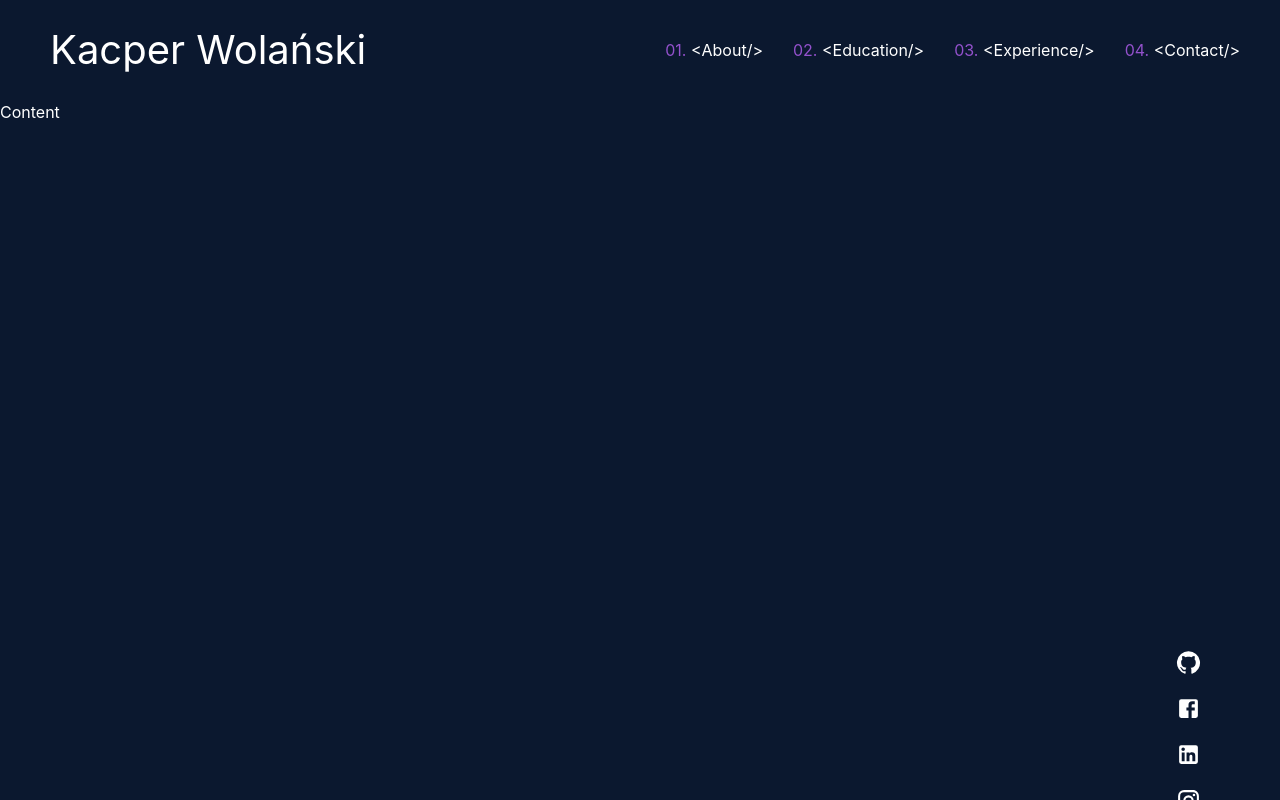
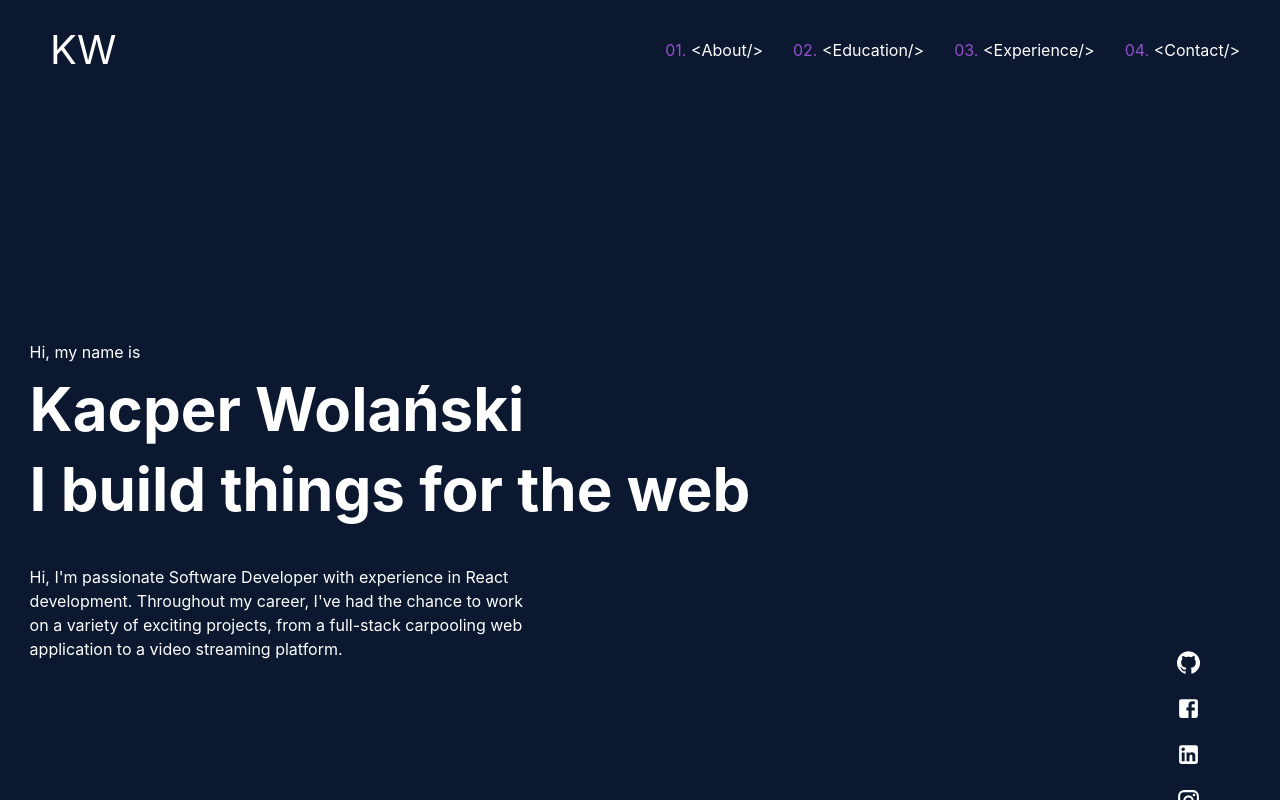
Before and after one commit to kacperwolanski/myPortfolio, a React (Create React App) app in the folder portfolio/: page / in a window 1280 px wide. Built offline with nearby package versions, Linux system fonts and the light colour scheme.

Commit message:
add main header introduction section

```diff
--- a/portfolio/src/App.tsx
+++ b/portfolio/src/App.tsx
@@ -3,7 +3,7 @@ import TopMenu from "./components/topMenu/TopMenu";
 import styled from "styled-components";
 import { CssBaseline, ThemeProvider } from "@mui/material";
 import theme from "./theme/theme";
-import SocialMedias from "./components/socialMedias/SocialMedias";
+
 import Content from "./components/content/Content";
 
 const MainContainer = styled.div`
@@ -20,7 +20,6 @@ const App: React.FC = () => {
         <CssBaseline />
         <TopMenu />
         <Content />
-        {/* <SocialMedias /> */}
       </ThemeProvider>
     </MainContainer>
   );
--- a/portfolio/src/components/content/Content.tsx
+++ b/portfolio/src/components/content/Content.tsx
@@ -1,11 +1,14 @@
 import React from "react";
 import { ContentWrapper } from "./content.styles";
 import SocialMedias from "../socialMedias/SocialMedias";
+import About from "./about/About";
+import Introduction from "./introduction/Introduction";
 
 const Content = () => {
   return (
     <ContentWrapper>
-      Content
+      <Introduction />
+      <About />
       <SocialMedias />
     </ContentWrapper>
   );
--- /dev/null
+++ b/portfolio/src/components/content/about/About.tsx
@@ -0,0 +1,7 @@
+import React from "react";
+
+const About = () => {
+  return <div>about</div>;
+};
+
+export default About;
--- /dev/null
+++ b/portfolio/src/components/content/about/about.styles.ts
@@ -0,0 +1 @@
+import styled from "styled-components";
--- a/portfolio/src/components/content/content.styles.ts
+++ b/portfolio/src/components/content/content.styles.ts
@@ -2,8 +2,12 @@ import styled from "styled-components";
 
 export const ContentWrapper = styled.div`
   overflow: auto;
-  height: calc(200vh - 100px);
+  height: calc(100vh - 100px);
   color: white;
   position: relative;
-  top: 100px;
+
+  display: flex;
+  flex-direction: column;
+
+  align-items: center;
 `;
--- /dev/null
+++ b/portfolio/src/components/content/introduction/Introduction.tsx
@@ -0,0 +1,26 @@
+import React from "react";
+import {
+  Description,
+  IntroductionContainer,
+  MyNameIs,
+  NameContainer,
+  SubTitle,
+} from "./introduction.styles";
+
+const Introduction = () => {
+  return (
+    <IntroductionContainer>
+      <MyNameIs>Hi, my name is</MyNameIs>
+      <NameContainer>Kacper Wolański</NameContainer>
+      <SubTitle>I build things for the web</SubTitle>
+      <Description>
+        Hi, I'm passionate Software Developer with experience in React
+        development. Throughout my career, I've had the chance to work on a
+        variety of exciting projects, from a full-stack carpooling web
+        application to a video streaming platform.
+      </Description>
+    </IntroductionContainer>
+  );
+};
+
+export default Introduction;
--- /dev/null
+++ b/portfolio/src/components/content/introduction/introduction.styles.ts
@@ -0,0 +1,30 @@
+import styled from "styled-components";
+
+export const IntroductionContainer = styled.div`
+  margin-top: 300px;
+  margin-right: 500px;
+`;
+
+export const MyNameIs = styled.span`
+  color: white;
+  position: relative;
+  top: 40px;
+`;
+
+export const NameContainer = styled.h1`
+  color: white;
+  font-size: 60px;
+`;
+
+export const SubTitle = styled.h1`
+  color: white;
+  font-size: 60px;
+  position: relative;
+  top: -50px;
+`;
+
+export const Description = styled.p`
+  max-width: 500px;
+  position: relative;
+  top: -60px;
+`;
--- a/portfolio/src/components/socialMedias/socialMedias.styles.ts
+++ b/portfolio/src/components/socialMedias/socialMedias.styles.ts
@@ -9,4 +9,5 @@ export const SocialMediasContainer = styled.div`
   align-items: center;
   flex-direction: column;
   gap: 15px;
+  z-index: 1000;
 `;
--- a/portfolio/src/components/topMenu/topMenuLogo/TopMenuLogo.tsx
+++ b/portfolio/src/components/topMenu/topMenuLogo/TopMenuLogo.tsx
@@ -2,7 +2,7 @@ import React from "react";
 import { TopMenuLogoContainer } from "./topMenuLogo.styles";
 
 const TopMenuLogo = () => {
-  return <TopMenuLogoContainer>{`Kacper Wolański `}</TopMenuLogoContainer>;
+  return <TopMenuLogoContainer>KW</TopMenuLogoContainer>;
 };
 
 export default TopMenuLogo;
```
